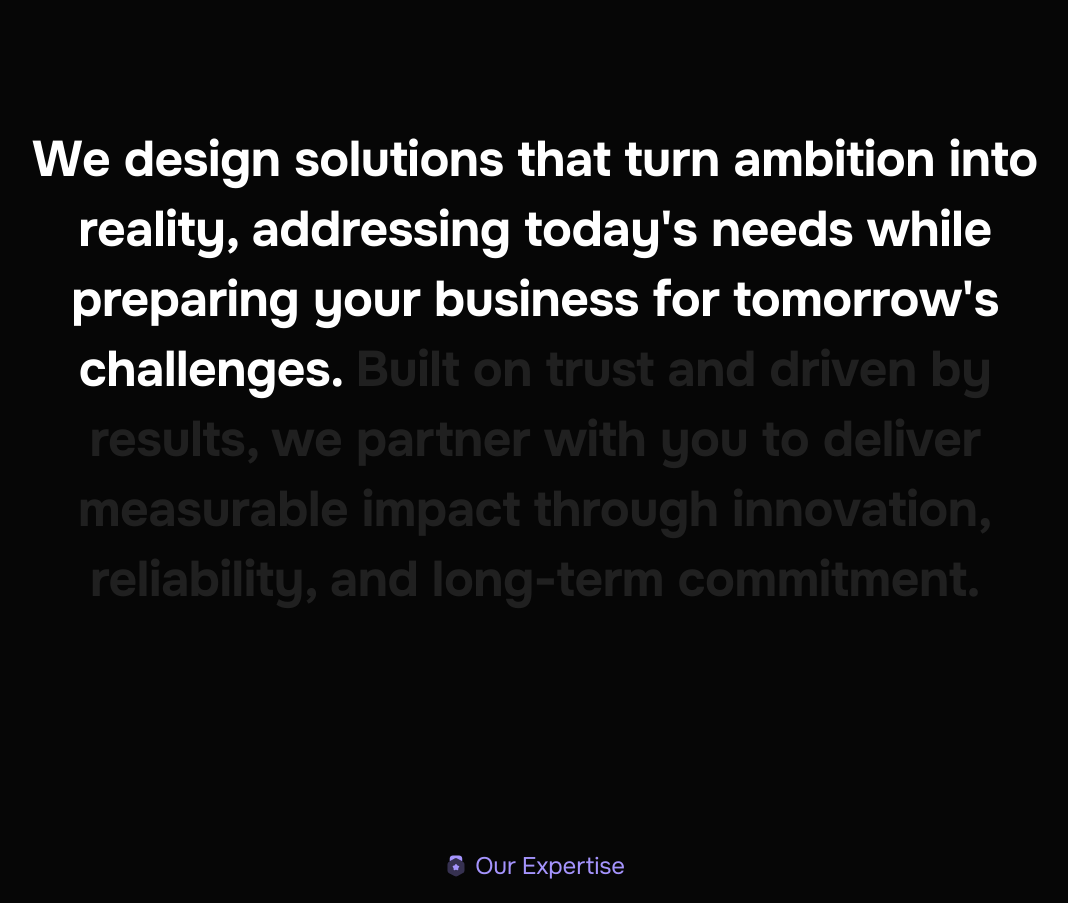
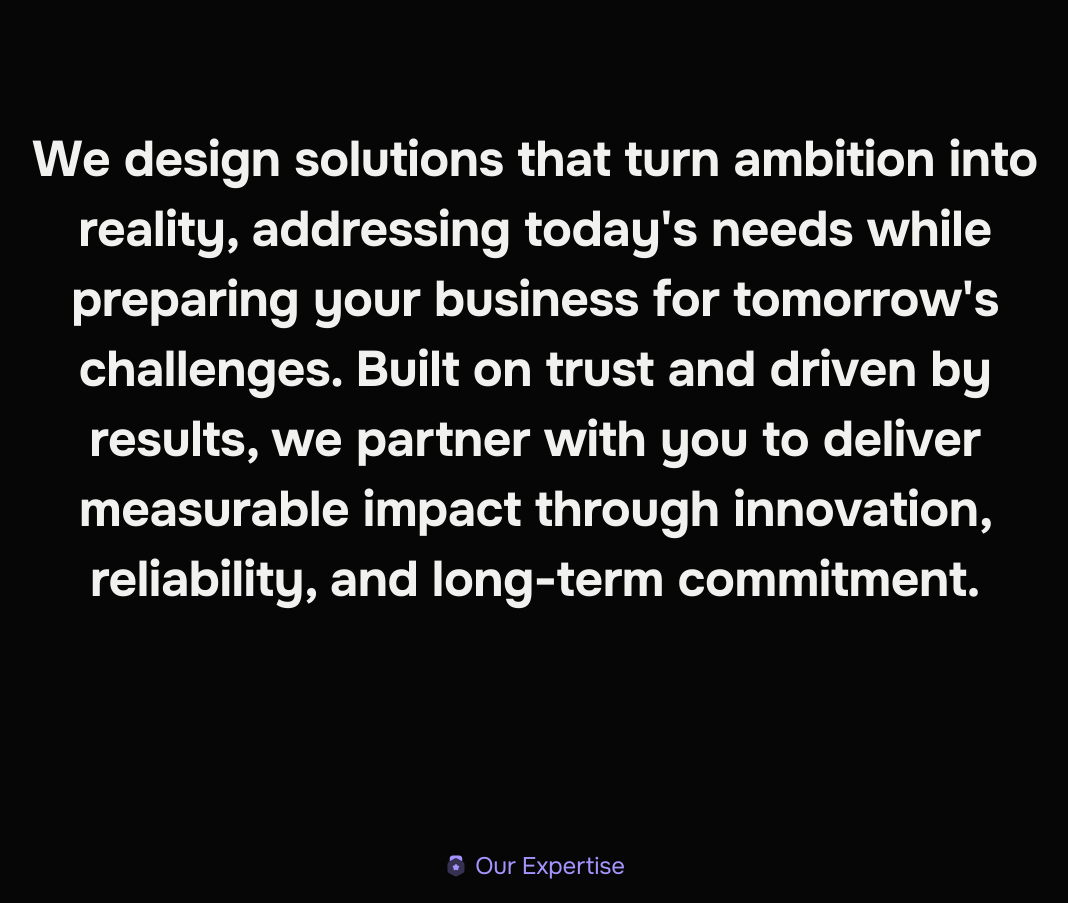
Before and after one commit to Boudjelal-Fateh/m3-games, a Next.js app: page / in a window 1280 px wide. Shown: the part 1680-2583 px from the top of the page, without its empty margins (105-1173 px from the left). Built offline with nearby package versions, Linux system fonts and the light colour scheme.

Commit message:
feat: add About Us section component with scroll-driven text animation.

```diff
--- a/src/components/About-us.tsx
+++ b/src/components/About-us.tsx
@@ -1,27 +1,76 @@
+"use client";
+import { useEffect, useRef, useState } from "react";
+
+const FULL_TEXT =
+  "We design solutions that turn ambition into reality, addressing today's needs while preparing your business for tomorrow's challenges. Built on trust and driven by results, we partner with you to deliver measurable impact through innovation, reliability, and long-term commitment.";
+
+const words = FULL_TEXT.split(" ");
+
 export default function AboutUs() {
+  const sectionRef = useRef<HTMLElement>(null);
+  const [litCount, setLitCount] = useState(1);
+  const [isDesktop, setIsDesktop] = useState(false);
+
+  // Detect desktop breakpoint (lg = 1024px)
+  useEffect(() => {
+    const mq = window.matchMedia("(min-width: 1024px)");
+    setIsDesktop(mq.matches);
+    const onChange = (e: MediaQueryListEvent) => setIsDesktop(e.matches);
+    mq.addEventListener("change", onChange);
+    return () => mq.removeEventListener("change", onChange);
+  }, []);
+
+  // Scroll-driven animation — only active on desktop
+  useEffect(() => {
+    if (!isDesktop) return;
+
+    const handleScroll = () => {
+      const section = sectionRef.current;
+      if (!section) return;
+
+      const rect = section.getBoundingClientRect();
+      const windowH = window.innerHeight;
+
+      const total = rect.height + windowH;
+      const elapsed = windowH - rect.top;
+      const progress = Math.max(0, Math.min(1, (elapsed / total) * 1.6));
+
+      const count = Math.round(progress * words.length);
+      setLitCount(Math.max(1, count));
+    };
+
+    window.addEventListener("scroll", handleScroll, { passive: true });
+    handleScroll();
+    return () => window.removeEventListener("scroll", handleScroll);
+  }, [isDesktop]);
+
   return (
-    <section className="flex flex-col items-center px-5 py-12 sm:px-10 sm:py-16 md:px-[100px] md:py-[140px] bg-transparent">
+    <section
+      ref={sectionRef}
+      className="flex flex-col items-center px-5 py-12 sm:px-10 sm:py-16 md:px-[100px] md:py-[140px] bg-transparent"
+    >
       <p
-        className="text-white w-full max-w-full lg:max-w-[1240px] font-onest font-bold  text-center"
+        className="w-full max-w-full lg:max-w-[1240px] font-onest font-bold text-center"
         style={{
-          fontSize: 'clamp(24px, 6vw, 50px)',
-          lineHeight: 'clamp(32px, 7vw, 70px)',
-          letterSpacing: '-0.5px',
+          fontSize: "clamp(24px, 6vw, 50px)",
+          lineHeight: "clamp(32px, 7vw, 70px)",
+          letterSpacing: "-0.5px",
         }}
       >
-        We design solutions that turn ambition into reality, addressing today's
-        needs while preparing your business for tomorrow's challenges.
-        <span
-          className="text-[#202020] font-onest"
-          style={{
-            fontSize: 'clamp(24px, 6vw, 50px)',
-            lineHeight: 'clamp(32px, 7vw, 70px)',
-          }}
-        >
-          {" "}Built on trust and driven by results, we partner with you to deliver
-          measurable impact through innovation, reliability, and long-term
-          commitment.
-        </span>
+        {words.map((word, i) => (
+          <span
+            key={i}
+            style={{
+              // On mobile/tablet: always white. On desktop: scroll-driven.
+              color: !isDesktop || i < litCount ? "#f1f1ef" : "#2a2a2a",
+              transition: isDesktop ? "color 0.25s ease" : "none",
+              display: "inline",
+            }}
+          >
+            {word}
+            {i < words.length - 1 ? " " : ""}
+          </span>
+        ))}
       </p>
     </section>
   );
```
